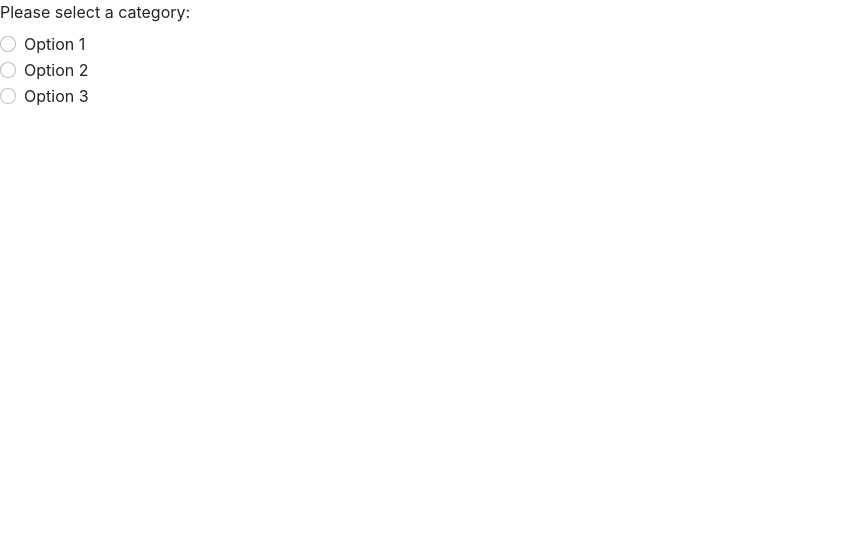
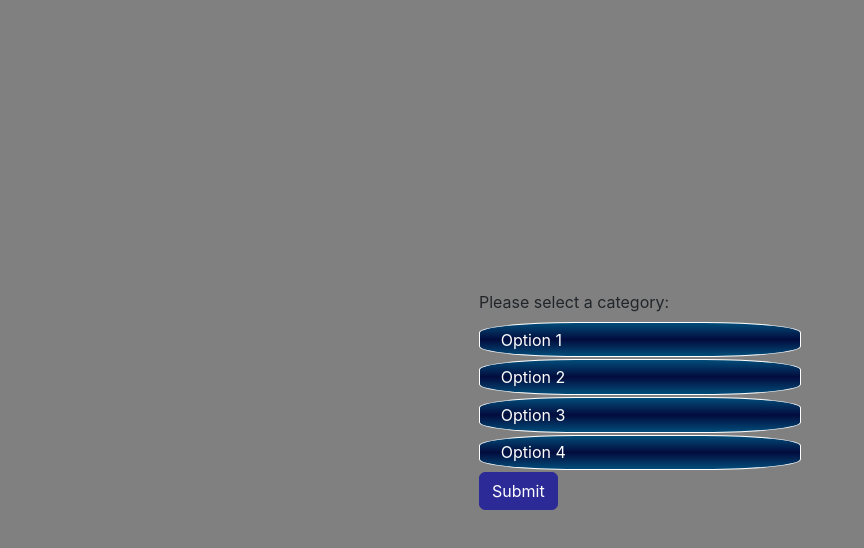
Before and after one commit to elisa-1/react-trivia-game, a React (Create React App) app: page / in a window 1280 px wide. Shown: the top 548 px of the page, without its empty margins (0-864 px from the left). Built offline with nearby package versions, Linux system fonts and the light colour scheme.

Commit message:
Add Button component, FormCheck component

```diff
--- a/src/Pages/Home.jsx
+++ b/src/Pages/Home.jsx
@@ -1,9 +1,10 @@
 import React from "react";
 import Form from "../components/Form/Form";
+import styles from "./Home.module.css";
 
 const Home = () => {
   return (
-    <main>
+    <main className="d-flex justify-content-center align-items-center">
       <Form />
     </main>
   );
--- /dev/null
+++ b/src/Pages/Home.module.css
@@ -0,0 +1,4 @@
+main {
+    background-color: grey;
+    height: 100vh;
+}
--- a/src/components/Form/Form.jsx
+++ b/src/components/Form/Form.jsx
@@ -1,28 +1,17 @@
 import { Form as BSForm } from "react-bootstrap";
 import { UI_TEXT } from "../../services/constants";
+import FormCheck from "./FormCheck";
+import Button from "../UI/Button";
 
 function CheckExample() {
   return (
     <BSForm>
       <BSForm.Label>{UI_TEXT.selectCategoryMessage}</BSForm.Label>
-      <BSForm.Check
-        type="radio"
-        label={"Option 1"}
-        id={"option-1"}
-        name={"group1"}
-      />
-      <BSForm.Check
-        type="radio"
-        label={"Option 2"}
-        id={"option-2"}
-        name={"group1"}
-      />
-      <BSForm.Check
-        type="radio"
-        label={"Option 3"}
-        id={"option-3"}
-        name={"group1"}
-      />
+      <FormCheck id="1">Option 1</FormCheck>
+      <FormCheck id="2">Option 2</FormCheck>
+      <FormCheck id="3">Option 3</FormCheck>
+      <FormCheck id="4">Option 4</FormCheck>
+      <Button>Submit</Button>
     </BSForm>
   );
 }
--- /dev/null
+++ b/src/components/Form/FormCheck.jsx
@@ -0,0 +1,16 @@
+import { Form as BSForm } from "react-bootstrap";
+import classes from "./FormCheck.module.css";
+
+const FormCheck = (props) => {
+  return (
+    <BSForm.Check
+      className={`${classes["custom-form-check"]}`}
+      type="radio"
+      label={props.children}
+      id={props.id}
+      name={"group1"}
+    ></BSForm.Check>
+  );
+};
+
+export default FormCheck;
--- /dev/null
+++ b/src/components/Form/FormCheck.module.css
@@ -0,0 +1,31 @@
+.custom-form-check {
+    padding: 0;
+    width: fit-content;
+    background: var(--secondary);
+    background: var(--secondary-gradient);
+    z-index: -100;
+    border: 1px solid white;
+    border-radius: 30%;
+}
+
+.custom-form-check label {
+    color: white;
+    display: inherit;
+    align-items: inherit;
+    padding: 0.3rem 1.3rem;
+    text-align: justify;
+    min-height: 2rem;
+    width: 20rem;
+    height: auto;
+    cursor: pointer;
+}
+
+.custom-form-check input[type="radio"] {
+  position: fixed;
+  opacity: 0;
+  pointer-events: none;
+}
+
+.custom-form-check input[type="radio"]:checked + label {
+  border: 2px solid red;
+}
--- /dev/null
+++ b/src/components/UI/Button.jsx
@@ -0,0 +1,12 @@
+import { Button as BSButton } from "react-bootstrap";
+import classes from "./Button.module.css";
+
+const Button = (props) => {
+  return (
+    <BSButton className={`${classes["custom-button"]}`}>
+      {props.children}
+    </BSButton>
+  );
+};
+
+export default Button;
--- /dev/null
+++ b/src/components/UI/Button.module.css
@@ -0,0 +1,10 @@
+.custom-button {
+  background-color: var(--main);
+  border-color: var(--main);
+}
+
+.custom-button:active,
+.custom-button:hover {
+  background-color: var(--main-darker);
+  border-color: var(--main-darker);
+}
--- a/src/index.css
+++ b/src/index.css
@@ -1,3 +1,11 @@
+:root {
+  --main: #2c2a96;
+  --main-darker: #1a1958;
+
+  --secondary: #030e3e;
+  --secondary-gradient: linear-gradient(#024c79, #020c3d, #024c79)
+}
+
 body {
   margin: 0;
   font-family: -apple-system, BlinkMacSystemFont, 'Segoe UI', 'Roboto', 'Oxygen',
```
Also changed, not shown: src/index.js (line endings or trailing spaces), 1 other file (tests, documents, lock files or other folders).
